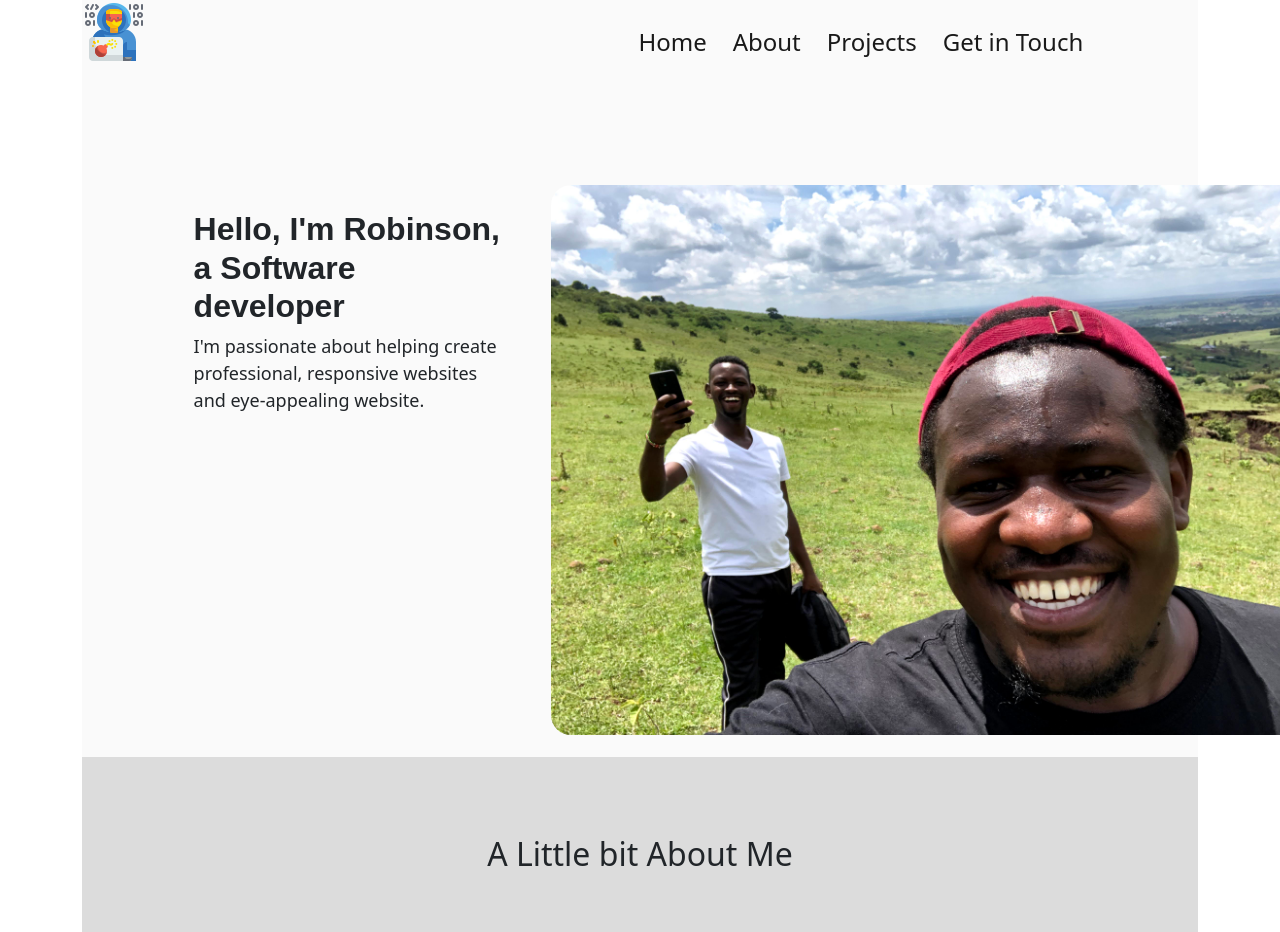
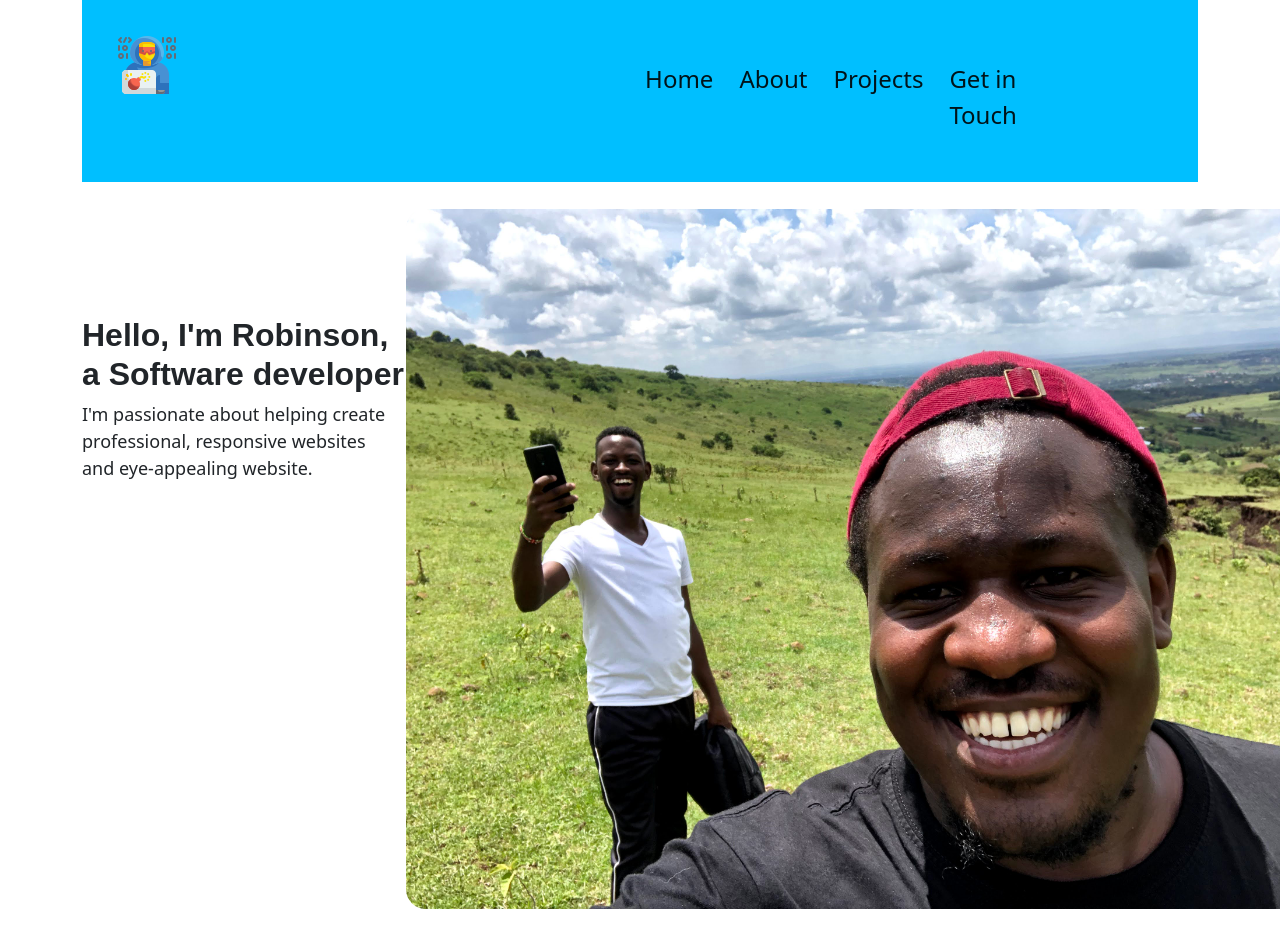
Before and after one commit to robinadoro/Portfolio-Landing-Page, a plain HTML site: page index.html in a window 1280 px wide. Shown: the top 932 px of the page. Drawn offline with nearby package versions, Linux system fonts and the light colour scheme.

Commit message:
st:style h3 all

```diff
--- a/index.css
+++ b/index.css
@@ -7,37 +7,58 @@ nav{
 .nav-item{
     margin-left: 10px;
 }
-.name_text{
+.top_part{
+    background-color: #00BFFF;
+    border: 1px solid black;
+    border: none;
+    padding: 3%;
+    color: white;
+}
+.container-fluid a{
+    color: white;
+}
+/* .name{
+   background-image: url("./imgs/robin.jpg");
+   background-repeat: no-repeat;
+   height: 500px;
+   width: 100%;
+   padding-top: 30%;
+   background-size: cover;
+   opacity: 0.5;
+
+} */
+.namtext{
     border: 1px solid black;
     border-radius: 20px;
     border: none;
     padding: 2%;
-    padding-left: 10%;
+    padding-left: 0%;
     font-size: large;
+    margin-bottom: -30%;
     margin-top: 10%;
-    margin-bottom: -30%;
-    margin-right: 60%;
+    margin-right: 62%;
     margin-left: 0%;
+
+
 }
-.name_text h3{
+.namtext h3{
     font-weight: bolder;
     font-size: xx-large;
     font-family: Averta, sans-serif;
+
 }
 
 .robin{
-    padding: 2%;
-    padding-top: 6%;
-    margin-left: 40%;
+    padding-top: 0%;
+    margin-left: 29%;
 
 }
 .robin img {
     border-radius: 20px;
-
+    margin-top: 3%;
     margin-right: 0%;
 }
 .top{
-    background-color:#FAFAFA;
     border: 2px solid green;
     border: none;
 }
@@ -47,21 +68,20 @@ nav{
     padding-top: 7%;
     border: 2px solid black;
     border: none;
-    background-color: #DCDCDC;
     height: 550px;
 }
 .about h2{
-    padding: 0%;
+    padding: 3%;
     text-align: center;
     font-size: xx-large;
     padding-bottom: 5%;
+    background-color: #00BFFF;
+
 }
 .about p {
     margin-left: 15%;
 }
 .about a{
-    background-color: black;
-    color: white;
     margin-left: 40%;
     padding-bottom: 0%;
     padding: 1%;
@@ -84,10 +104,10 @@ nav{
 }
 .projects h1{
     text-align: center;
-    padding: 5%;
+    padding: 3%;
     border: 2px solid black;
     border: none;
-    background-color: white;
+    background-color: #00BFFF;
 }
 .projects a{
     color: grey;
@@ -172,6 +192,4 @@ nav{
 .footer{
     text-align: center;
     padding: 3%;
-    background-color: #808080;
-    color: #FAFAFA;
 }
--- a/index.html
+++ b/index.html
@@ -17,7 +17,8 @@
 
     <div class="container" id="home">
       <div class="top">
-        <!-- Top Icon -->
+        <div class="top_part">
+          <!-- Top Icon -->
         <div id="top_icon">
           <img src="./imgs/icon.png" alt="" >
 
@@ -51,17 +52,19 @@
         </div>
       </div>
     </nav>
+        </div>
+
 
     <!-- Name -->
     <div class="name">
-      <div class="name_text">
+      <div class="namtext">
         <h3>Hello, I'm Robinson, <br>a Software developer</h3>
         <p>I'm passionate about helping create <br>
            professional, responsive websites <br>
            and eye-appealing website.</p>
       </div>
       <div class="robin">
-            <img src="./imgs/robin.jpg" alt="" width="750" height="550">
+            <img src="./imgs/robin.jpg" alt="" width="900" height="700">
       </div>
     </div>
       </div>
```
